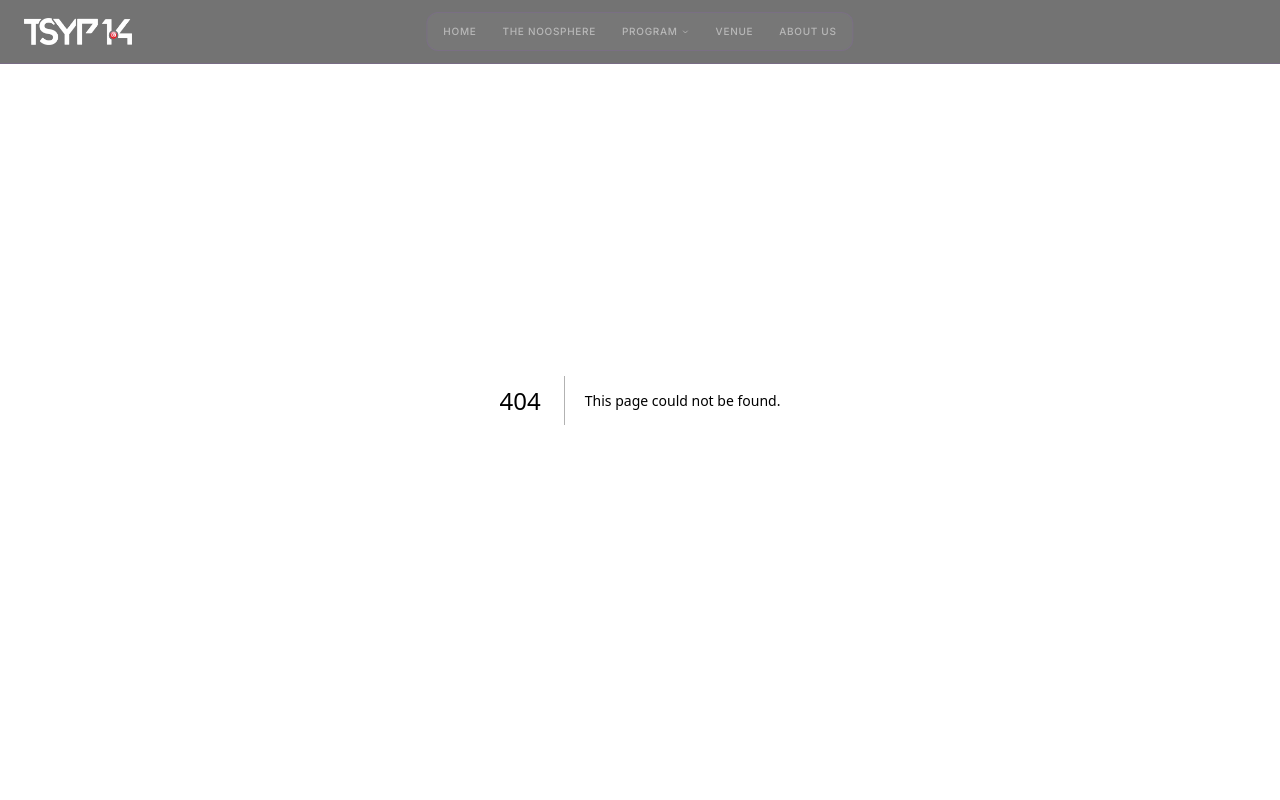
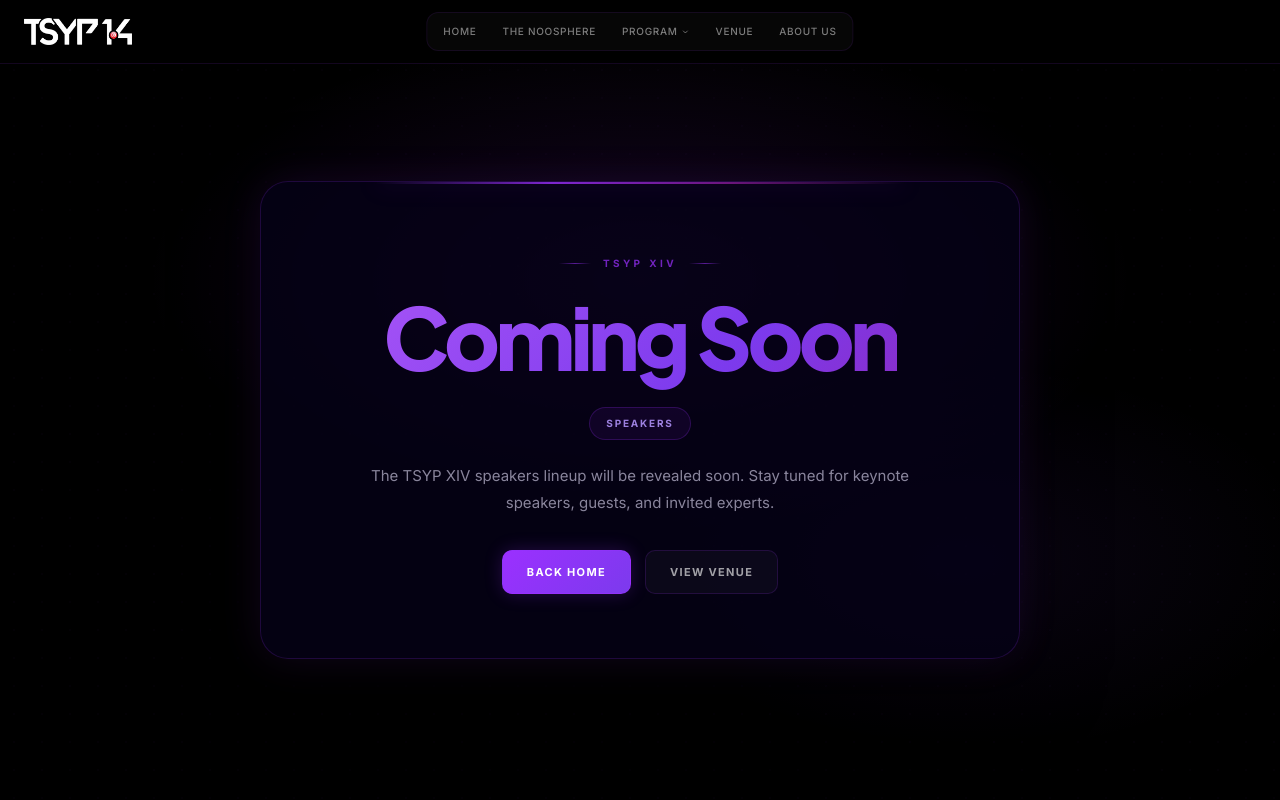
Before and after one commit to eyamakni/TSYP-14-Website, a Next.js app: page /program/speakers in a window 1280 px wide. Before the commit this address had no page. Shown: the top 800 px of the page. Built offline with nearby package versions, Linux system fonts and the light colour scheme.

Commit message:
Coming soon de program

```diff
--- /dev/null
+++ b/app/program/challenges/page.tsx
@@ -0,0 +1,10 @@
+import ComingSoonPage from "@/components/program/ComingSoonPage";
+
+export default function ChallengesPage() {
+  return (
+    <ComingSoonPage
+      title="Challenges"
+      description="The TSYP XIV challenges are currently being finalized. Challenge themes, rules, and participation details will be available soon."
+    />
+  );
+}
--- /dev/null
+++ b/app/program/speakers/page.tsx
@@ -0,0 +1,10 @@
+import ComingSoonPage from "@/components/program/ComingSoonPage";
+
+export default function SpeakersPage() {
+  return (
+    <ComingSoonPage
+      title="Speakers"
+      description="The TSYP XIV speakers lineup will be revealed soon. Stay tuned for keynote speakers, guests, and invited experts."
+    />
+  );
+}
--- /dev/null
+++ b/app/program/technical/page.tsx
@@ -0,0 +1,10 @@
+import ComingSoonPage from "@/components/program/ComingSoonPage";
+
+export default function TechnicalProgramPage() {
+  return (
+    <ComingSoonPage
+      title="Technical Program"
+      description="The TSYP XIV technical program is being prepared. Sessions, workshops, and detailed activities will be announced soon."
+    />
+  );
+}
--- /dev/null
+++ b/components/program/ComingSoonPage.tsx
@@ -0,0 +1,86 @@
+"use client";
+
+import Link from "next/link";
+import { motion } from "framer-motion";
+import styles from "./comingSoon.module.css";
+
+const EASE = [0.16, 1, 0.3, 1] as [number, number, number, number];
+
+type ComingSoonPageProps = {
+  title: string;
+  description?: string;
+};
+
+export default function ComingSoonPage({
+  title,
+  description = "This section is currently being prepared. More details will be available soon.",
+}: ComingSoonPageProps) {
+  return (
+    <main className={styles.page}>
+      <div className={styles.backgroundGlow} />
+      <div className={styles.grid} />
+
+      <motion.section
+        className={styles.card}
+        initial={{ opacity: 0, y: 26, scale: 0.96 }}
+        animate={{ opacity: 1, y: 0, scale: 1 }}
+        transition={{ duration: 0.8, ease: EASE }}
+      >
+        <div className={styles.cardTopGlow} />
+
+        <motion.div
+          className={styles.eyebrow}
+          initial={{ opacity: 0, y: 12 }}
+          animate={{ opacity: 1, y: 0 }}
+          transition={{ duration: 0.6, ease: EASE, delay: 0.1 }}
+        >
+          <span className={styles.eyebrowLine} />
+          <span className={styles.eyebrowText}>TSYP XIV</span>
+          <span className={styles.eyebrowLine} />
+        </motion.div>
+
+        <motion.h1
+          className={styles.title}
+          initial={{ opacity: 0, y: 14 }}
+          animate={{ opacity: 1, y: 0 }}
+          transition={{ duration: 0.75, ease: EASE, delay: 0.16 }}
+        >
+          <span className={styles.gradientText}>Coming Soon</span>
+        </motion.h1>
+
+        <motion.div
+          className={styles.badge}
+          initial={{ opacity: 0, y: 10 }}
+          animate={{ opacity: 1, y: 0 }}
+          transition={{ duration: 0.65, ease: EASE, delay: 0.24 }}
+        >
+          {title}
+        </motion.div>
+
+        <motion.p
+          className={styles.subtitle}
+          initial={{ opacity: 0, y: 10 }}
+          animate={{ opacity: 1, y: 0 }}
+          transition={{ duration: 0.65, ease: EASE, delay: 0.3 }}
+        >
+          {description}
+        </motion.p>
+
+        <motion.div
+          className={styles.actions}
+          initial={{ opacity: 0, y: 10 }}
+          animate={{ opacity: 1, y: 0 }}
+          transition={{ duration: 0.65, ease: EASE, delay: 0.38 }}
+        >
+          <Link href="/" className={styles.primaryLink}>
+            Back Home
+          </Link>
+
+          <Link href="/venue" className={styles.secondaryLink}>
+            View Venue
+          </Link>
+        </motion.div>
+      </motion.section>
+    </main>
+  );
+}
--- /dev/null
+++ b/components/program/comingSoon.module.css
@@ -0,0 +1,221 @@
+.page {
+  position: relative;
+  min-height: 100dvh;
+  background: #000000;
+  color: #ffffff;
+  overflow: hidden;
+  padding: 120px clamp(20px, 5vw, 64px) 80px;
+  display: flex;
+  align-items: center;
+  justify-content: center;
+  font-family: var(--font-inter), "Inter", sans-serif;
+}
+
+.backgroundGlow {
+  position: absolute;
+  inset: 0;
+  background:
+    radial-gradient(ellipse 55% 45% at 50% 35%, rgba(155, 48, 255, 0.14), transparent 70%),
+    radial-gradient(ellipse 40% 35% at 75% 70%, rgba(124, 58, 237, 0.08), transparent 70%);
+  pointer-events: none;
+}
+
+.grid {
+  position: absolute;
+  inset: 0;
+  background-image: radial-gradient(circle, rgba(155, 48, 255, 0.08) 1px, transparent 1px);
+  background-size: 28px 28px;
+  opacity: 0.25;
+  pointer-events: none;
+}
+
+.card {
+  position: relative;
+  z-index: 2;
+  width: min(760px, 100%);
+  padding: clamp(32px, 6vw, 64px);
+  border-radius: 28px;
+  background: rgba(6, 2, 22, 0.82);
+  border: 1px solid rgba(155, 48, 255, 0.18);
+  box-shadow:
+    0 0 40px rgba(155, 48, 255, 0.1),
+    0 24px 80px rgba(0, 0, 0, 0.55);
+  text-align: center;
+  overflow: hidden;
+}
+
+.cardTopGlow {
+  position: absolute;
+  top: 0;
+  left: 15%;
+  right: 15%;
+  height: 2px;
+  background: linear-gradient(
+    90deg,
+    transparent,
+    rgba(155, 48, 255, 0.8),
+    rgba(192, 38, 211, 0.55),
+    transparent
+  );
+  box-shadow: 0 0 22px rgba(155, 48, 255, 0.35);
+}
+
+.eyebrow {
+  display: inline-flex;
+  align-items: center;
+  justify-content: center;
+  gap: 12px;
+  margin-bottom: 22px;
+}
+
+.eyebrowLine {
+  width: 32px;
+  height: 1px;
+  background: linear-gradient(90deg, transparent, rgba(155, 48, 255, 0.55), transparent);
+}
+
+.eyebrowText {
+  font-size: 10px;
+  font-weight: 700;
+  letter-spacing: 0.34em;
+  text-transform: uppercase;
+  color: rgba(155, 48, 255, 0.72);
+}
+
+.title {
+  margin: 0;
+  font-family: var(--font-jakarta), "Plus Jakarta Sans", sans-serif;
+  font-size: clamp(42px, 8vw, 86px);
+  font-weight: 800;
+  line-height: 1;
+  letter-spacing: -0.055em;
+}
+
+.gradientText {
+  background: linear-gradient(135deg, #c70898, #a855f7, #7c3aed, #9a1e9d, #c70898);
+  background-size: 300% 300%;
+  -webkit-background-clip: text;
+  -webkit-text-fill-color: transparent;
+  background-clip: text;
+  animation: gradientShift 5s ease infinite;
+}
+
+@keyframes gradientShift {
+  0% {
+    background-position: 0% 50%;
+  }
+
+  50% {
+    background-position: 100% 50%;
+  }
+
+  100% {
+    background-position: 0% 50%;
+  }
+}
+
+.subtitle {
+  margin: 22px auto 0;
+  max-width: 560px;
+  color: rgba(220, 215, 240, 0.62);
+  font-size: 15px;
+  line-height: 1.8;
+}
+
+.badge {
+  display: inline-flex;
+  align-items: center;
+  justify-content: center;
+  margin-top: 28px;
+  padding: 8px 16px;
+  border-radius: 999px;
+  background: rgba(155, 48, 255, 0.08);
+  border: 1px solid rgba(155, 48, 255, 0.22);
+  color: rgba(180, 150, 255, 0.86);
+  font-size: 10px;
+  font-weight: 700;
+  letter-spacing: 0.18em;
+  text-transform: uppercase;
+}
+
+.actions {
+  display: flex;
+  justify-content: center;
+  gap: 14px;
+  flex-wrap: wrap;
+  margin-top: 34px;
+}
+
+.primaryLink,
+.secondaryLink {
+  display: inline-flex;
+  align-items: center;
+  justify-content: center;
+  min-height: 44px;
+  padding: 12px 24px;
+  border-radius: 10px;
+  font-size: 11px;
+  font-weight: 700;
+  letter-spacing: 0.12em;
+  text-transform: uppercase;
+  text-decoration: none;
+  transition:
+    transform 0.22s,
+    border-color 0.22s,
+    background 0.22s,
+    color 0.22s,
+    box-shadow 0.22s;
+}
+
+.primaryLink {
+  background: linear-gradient(135deg, #9b30ff 0%, #7c3aed 100%);
+  color: #ffffff;
+  border: 1px solid rgba(155, 48, 255, 0.45);
+  box-shadow: 0 0 18px rgba(155, 48, 255, 0.22);
+}
+
+.secondaryLink {
+  background: rgba(255, 255, 255, 0.03);
+  color: rgba(255, 255, 255, 0.62);
+  border: 1px solid rgba(155, 48, 255, 0.16);
+}
+
+.primaryLink:hover,
+.secondaryLink:hover {
+  transform: translateY(-2px);
+}
+
+.primaryLink:hover {
+  box-shadow: 0 0 28px rgba(155, 48, 255, 0.36);
+}
+
+.secondaryLink:hover {
+  color: #ffffff;
+  border-color: rgba(155, 48, 255, 0.35);
+  background: rgba(155, 48, 255, 0.08);
+}
+
+@media (prefers-reduced-motion: reduce) {
+  .gradientText {
+    animation: none;
+  }
+}
+
+@media (max-width: 767px) {
+  .page {
+    padding: 100px 20px 72px;
+  }
+
+  .card {
+    padding: 34px 22px;
+  }
+
+  .actions {
+    flex-direction: column;
+  }
+
+  .primaryLink,
+  .secondaryLink {
+    width: 100%;
+  }
+}
```
